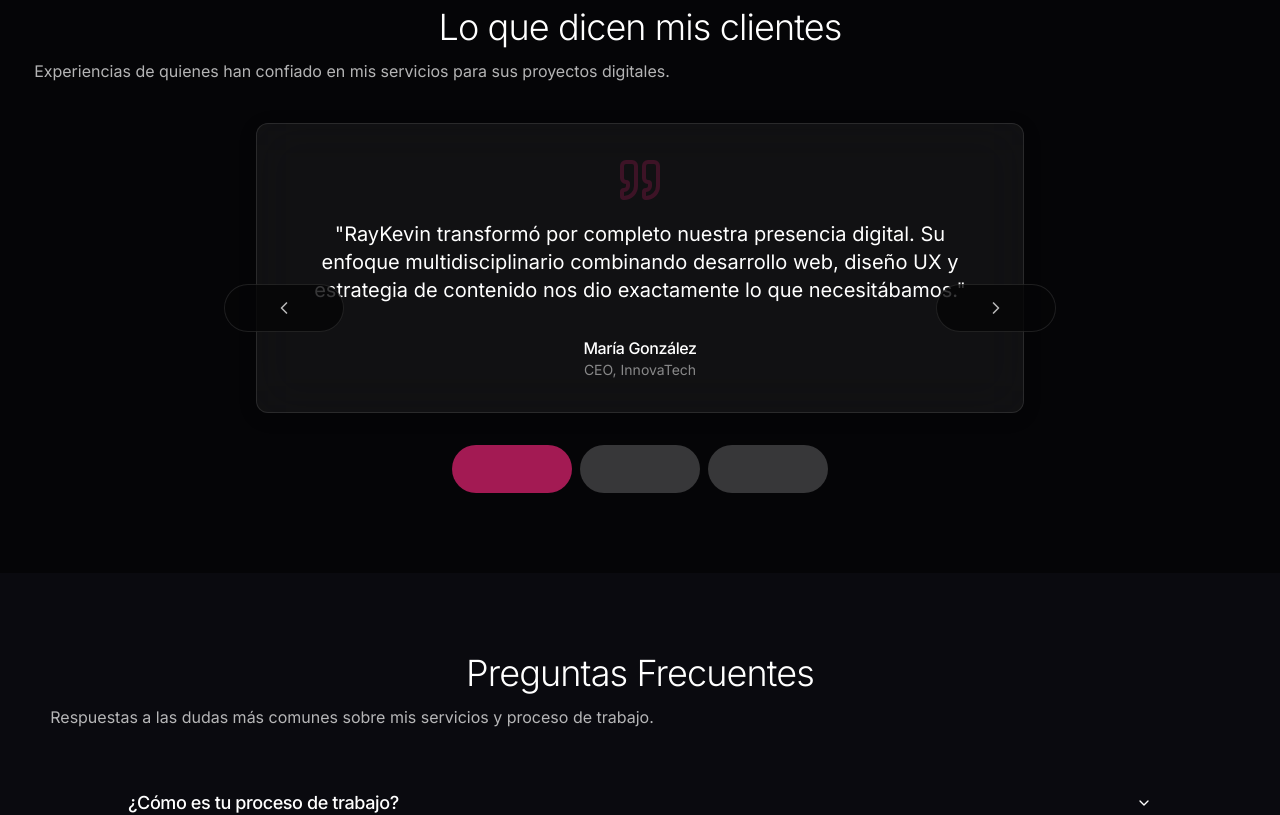
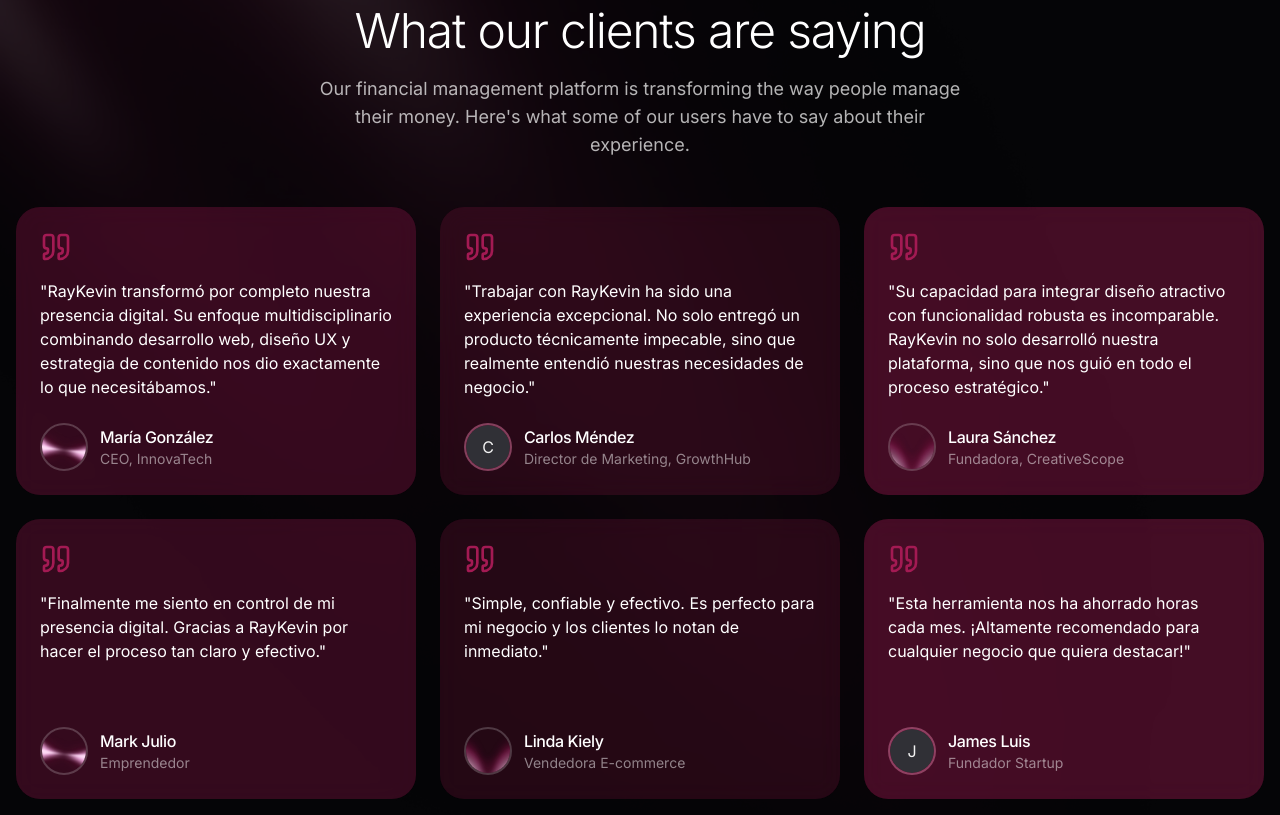
Before and after one commit to gansterstaff/raykevin-digital-forge, a React (Vite) app: page / in a window 1280 px wide. Shown: the part 3640-4455 px from the top of the page. Built offline with nearby package versions, Linux system fonts and the light colour scheme.

Commit message:
Refactor: Implement UI changes
Implement UI changes based on the provided image, including the header and testimonials section.

```diff
--- a/src/components/Header.tsx
+++ b/src/components/Header.tsx
@@ -1,4 +1,3 @@
-
 import { useState, useEffect } from 'react';
 import { Link } from 'react-router-dom';
 import { Menu, X, MessageCircle, LogIn } from 'lucide-react';
@@ -54,12 +53,12 @@ const Header = () => {
         isScrolled ? 'blur-nav' : 'bg-transparent'
       } overflow-hidden`}
     >
-      {/* Background image in top left corner */}
-      <div className="absolute top-0 left-0 w-full h-[300%] -z-10 pointer-events-none">
+      {/* Background image in top right corner */}
+      <div className="absolute top-0 right-0 w-full h-[300%] -z-10 pointer-events-none">
         <img
           src="/lovable-uploads/e6102a9a-9ee2-442f-80b7-7fcf08621fae.png"
           alt="Background gradient"
-          className="w-full h-full object-cover opacity-30"
+          className="w-full h-full object-cover opacity-30 origin-top-right"
         />
       </div>
 
--- a/src/components/home/CtaSection.tsx
+++ b/src/components/home/CtaSection.tsx
@@ -6,12 +6,21 @@ import { motion } from 'framer-motion';
 const CtaSection = () => {
   return (
     <section className="section-padding relative overflow-hidden">
-      {/* Background image */}
+      {/* Background images */}
       <div className="absolute inset-0 w-full h-full z-0">
         <img
           src="/lovable-uploads/e6102a9a-9ee2-442f-80b7-7fcf08621fae.png"
           alt="Background gradient"
           className="w-full h-full object-cover object-center opacity-60"
+        />
+      </div>
+
+      {/* Left corner background image */}
+      <div className="absolute top-0 left-0 w-2/3 h-full z-0">
+        <img
+          src="/lovable-uploads/086c2af4-48ae-4728-8291-c5e628e12222.png"
+          alt="Corner decoration"
+          className="w-full h-full object-cover object-left opacity-40"
         />
       </div>
 
--- a/src/components/home/TestimonialsSection.tsx
+++ b/src/components/home/TestimonialsSection.tsx
@@ -1,109 +1,88 @@
 
-import { useState } from 'react';
-import { ChevronLeft, ChevronRight, Quote } from 'lucide-react';
+import { Quote } from 'lucide-react';
 import SectionTitle from '../SectionTitle';
 import AnimateOnScroll from '../AnimateOnScroll';
-import GlassCard from '../GlassCard';
+import { Avatar, AvatarFallback, AvatarImage } from "@/components/ui/avatar";
+import { cn } from '@/lib/utils';
 
 interface TestimonialProps {
   content: string;
   author: string;
   position: string;
+  image?: string;
+  colorAccent?: "default" | "light" | "dark";
 }
 
 const testimonials: TestimonialProps[] = [
   {
     content: "RayKevin transformó por completo nuestra presencia digital. Su enfoque multidisciplinario combinando desarrollo web, diseño UX y estrategia de contenido nos dio exactamente lo que necesitábamos.",
     author: "María González",
-    position: "CEO, InnovaTech"
+    position: "CEO, InnovaTech",
+    image: "/lovable-uploads/323ae7b6-75b2-4ab4-b2fd-95d2c27e3533.png",
+    colorAccent: "default"
   },
   {
-    content: "Trabajar con RayKevin ha sido una experiencia excepcional. No solo entregó un producto técnicamente impecable, sino que realmente entendió nuestras necesidades de negocio y las tradujo a una solución digital completa.",
+    content: "Trabajar con RayKevin ha sido una experiencia excepcional. No solo entregó un producto técnicamente impecable, sino que realmente entendió nuestras necesidades de negocio.",
     author: "Carlos Méndez",
-    position: "Director de Marketing, GrowthHub"
+    position: "Director de Marketing, GrowthHub",
+    colorAccent: "light"
   },
   {
     content: "Su capacidad para integrar diseño atractivo con funcionalidad robusta es incomparable. RayKevin no solo desarrolló nuestra plataforma, sino que nos guió en todo el proceso estratégico.",
     author: "Laura Sánchez",
-    position: "Fundadora, CreativeScope"
+    position: "Fundadora, CreativeScope",
+    image: "/lovable-uploads/3c29a91e-8284-4f0f-af72-36b1b9a61e2e.png",
+    colorAccent: "dark"
+  },
+  {
+    content: "Finalmente me siento en control de mi presencia digital. Gracias a RayKevin por hacer el proceso tan claro y efectivo.",
+    author: "Mark Julio",
+    position: "Emprendedor",
+    image: "/lovable-uploads/323ae7b6-75b2-4ab4-b2fd-95d2c27e3533.png",
+    colorAccent: "default"
+  },
+  {
+    content: "Simple, confiable y efectivo. Es perfecto para mi negocio y los clientes lo notan de inmediato.",
+    author: "Linda Kiely",
+    position: "Vendedora E-commerce",
+    image: "/lovable-uploads/3c29a91e-8284-4f0f-af72-36b1b9a61e2e.png",
+    colorAccent: "light"
+  },
+  {
+    content: "Esta herramienta nos ha ahorrado horas cada mes. ¡Altamente recomendado para cualquier negocio que quiera destacar!",
+    author: "James Luis",
+    position: "Fundador Startup",
+    colorAccent: "dark"
   }
 ];
 
 const TestimonialsSection = () => {
-  const [currentIndex, setCurrentIndex] = useState(0);
+  return (
+    <section id="testimonials" className="section-padding relative overflow-hidden bg-raykevin-darker">
+      {/* Background image */}
+      <div className="absolute inset-0 w-full h-full z-0 opacity-20 pointer-events-none">
+        <img
+          src="/lovable-uploads/e6102a9a-9ee2-442f-80b7-7fcf08621fae.png"
+          alt="Background gradient"
+          className="w-full h-full object-cover"
+        />
+      </div>
 
-  const handlePrev = () => {
-    setCurrentIndex((prevIndex) =>
-      prevIndex === 0 ? testimonials.length - 1 : prevIndex - 1
-    );
-  };
+      <div className="container mx-auto px-4 relative z-10">
+        <AnimateOnScroll>
+          <div className="text-center mb-12">
+            <h2 className="text-4xl md:text-5xl font-light tracking-tight text-white mb-5">
+              What our clients are saying
+            </h2>
+            <p className="text-lg text-white/70 max-w-2xl mx-auto">
+              Our financial management platform is transforming the way people manage their money. Here's what some of our users have to say about their experience.
+            </p>
+          </div>
 
-  const handleNext = () => {
-    setCurrentIndex((prevIndex) =>
-      prevIndex === testimonials.length - 1 ? 0 : prevIndex + 1
-    );
-  };
-
-  return (
-    <section id="testimonials" className="section-padding bg-raykevin-darker">
-      <div className="container mx-auto px-4">
-        <AnimateOnScroll>
-          <SectionTitle
-            title="Lo que dicen mis clientes"
-            subtitle="Experiencias de quienes han confiado en mis servicios para sus proyectos digitales."
-            centered
-          />
-
-          <div className="max-w-3xl mx-auto relative">
-            <GlassCard className="py-8 px-6 md:px-10 text-center">
-              <Quote size={48} className="mx-auto text-raykevin-purple opacity-30 mb-4" />
-
-              <p className="text-white text-lg md:text-xl mb-8">
-                "{testimonials[currentIndex].content}"
-              </p>
-
-              <div>
-                <h4 className="text-white font-medium">
-                  {testimonials[currentIndex].author}
-                </h4>
-                <p className="text-white/50 text-sm">
-                  {testimonials[currentIndex].position}
-                </p>
-              </div>
-            </GlassCard>
-
-            <div className="flex justify-center mt-8 gap-2">
-              {testimonials.map((_, index) => (
-                <button
-                  key={index}
-                  onClick={() => setCurrentIndex(index)}
-                  className={`w-3 h-3 rounded-full transition-all ${
-                    currentIndex === index ? 'bg-raykevin-purple' : 'bg-white/20'
-                  }`}
-                  aria-label={`Go to testimonial ${index + 1}`}
-                />
-              ))}
-            </div>
-
-            <div className="absolute top-1/2 -translate-y-1/2 left-0 -ml-4 md:-ml-8">
-              <button
-                onClick={handlePrev}
-                className="w-10 h-10 rounded-full bg-raykevin-darker/80 border border-white/10 flex items-center justify-center text-white/70 hover:text-white transition-colors"
-                aria-label="Previous testimonial"
-              >
-                <ChevronLeft size={20} />
-              </button>
-            </div>
-
-            <div className="absolute top-1/2 -translate-y-1/2 right-0 -mr-4 md:-mr-8">
-              <button
-                onClick={handleNext}
-                className="w-10 h-10 rounded-full bg-raykevin-darker/80 border border-white/10 flex items-center justify-center text-white/70 hover:text-white transition-colors"
-                aria-label="Next testimonial"
-              >
-                <ChevronRight size={20} />
-              </button>
-            </div>
+          <div className="grid grid-cols-1 md:grid-cols-2 lg:grid-cols-3 gap-6">
+            {testimonials.map((testimonial, index) => (
+              <TestimonialCard key={index} testimonial={testimonial} />
+            ))}
           </div>
         </AnimateOnScroll>
       </div>
@@ -111,4 +90,52 @@ const TestimonialsSection = () => {
   );
 };
 
+const TestimonialCard = ({ testimonial }: { testimonial: TestimonialProps }) => {
+  const cardBgColor = () => {
+    switch (testimonial.colorAccent) {
+      case "light":
+        return "bg-raykevin-purple/20";
+      case "dark":
+        return "bg-raykevin-purple/40";
+      default:
+        return "bg-raykevin-purple/30";
+    }
+  };
+
+  return (
+    <div className={cn(
+      "rounded-3xl p-6 backdrop-blur-md min-h-[280px] flex flex-col justify-between transition-all duration-300 hover:translate-y-[-5px]",
+      cardBgColor()
+    )}>
+      <div>
+        <Quote className="text-raykevin-purple mb-4" size={32} />
+        <p className="text-white mb-6 text-sm md:text-base">
+          "{testimonial.content}"
+        </p>
+      </div>
+
+      <div className="flex items-center">
+        {testimonial.image ? (
+          <Avatar className="h-12 w-12 border-2 border-white/20">
+            <AvatarImage src={testimonial.image} alt={testimonial.author} />
+            <AvatarFallback>{testimonial.author.charAt(0)}</AvatarFallback>
+          </Avatar>
+        ) : (
+          <Avatar className="h-12 w-12 bg-raykevin-purple/50 border-2 border-white/20">
+            <AvatarFallback>{testimonial.author.charAt(0)}</AvatarFallback>
+          </Avatar>
+        )}
+        <div className="ml-3">
+          <h4 className="text-white font-medium text-sm md:text-base">
+            {testimonial.author}
+          </h4>
+          <p className="text-white/50 text-xs md:text-sm">
+            {testimonial.position}
+          </p>
+        </div>
+      </div>
+    </div>
+  );
+};
+
 export default TestimonialsSection;
--- a/src/index.css
+++ b/src/index.css
@@ -1,4 +1,3 @@
-
 @import url('https://fonts.googleapis.com/css2?family=Inter:wght@100;200;300;400;500;600;700;800;900&display=swap');
 
 @tailwind base;
@@ -79,6 +78,23 @@
   .onboarding-card {
     @apply p-6 bg-white/5 backdrop-blur-lg border border-white/10 rounded-3xl shadow-neuro-sm transition-all hover:shadow-neuro;
   }
+
+  /* New styles for testimonial cards */
+  .testimonial-card {
+    @apply p-6 rounded-3xl backdrop-blur-md transition-all duration-300 hover:-translate-y-1;
+  }
+
+  .testimonial-card-default {
+    @apply bg-raykevin-purple/30;
+  }
+
+  .testimonial-card-light {
+    @apply bg-raykevin-purple/20;
+  }
+
+  .testimonial-card-dark {
+    @apply bg-raykevin-purple/40;
+  }
 }
 
 .animate-on-scroll {
```
Also changed, not shown: public/lovable-uploads/086c2af4-48ae-4728-8291-c5e628e12222.png (added).
